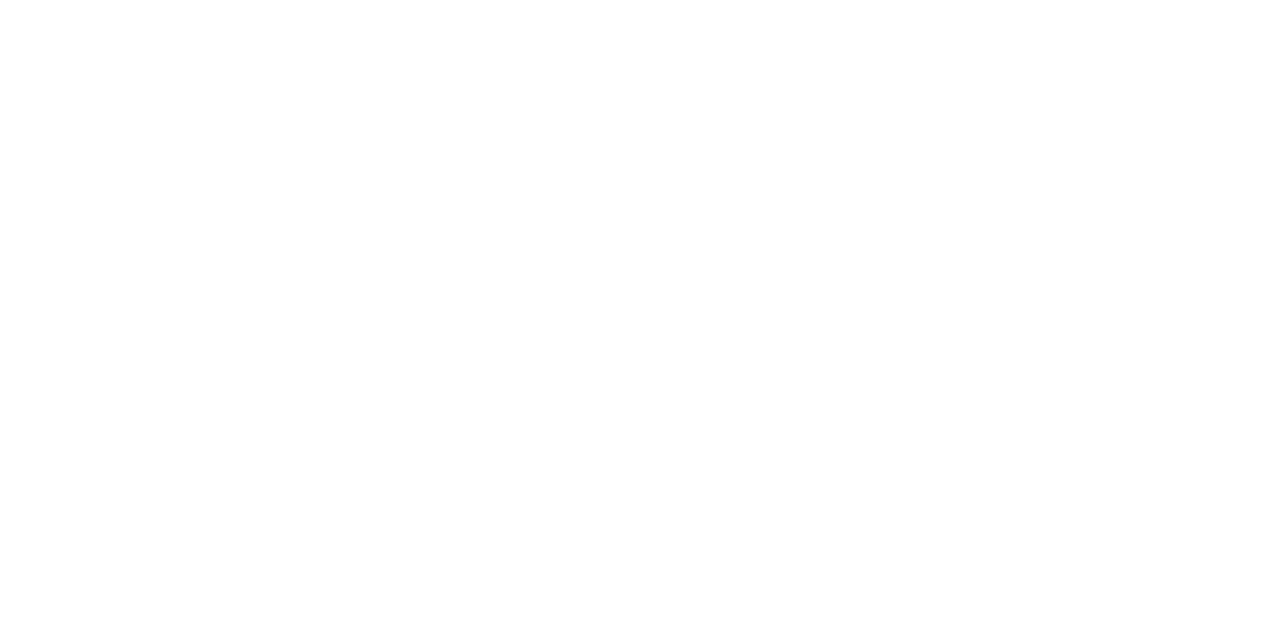
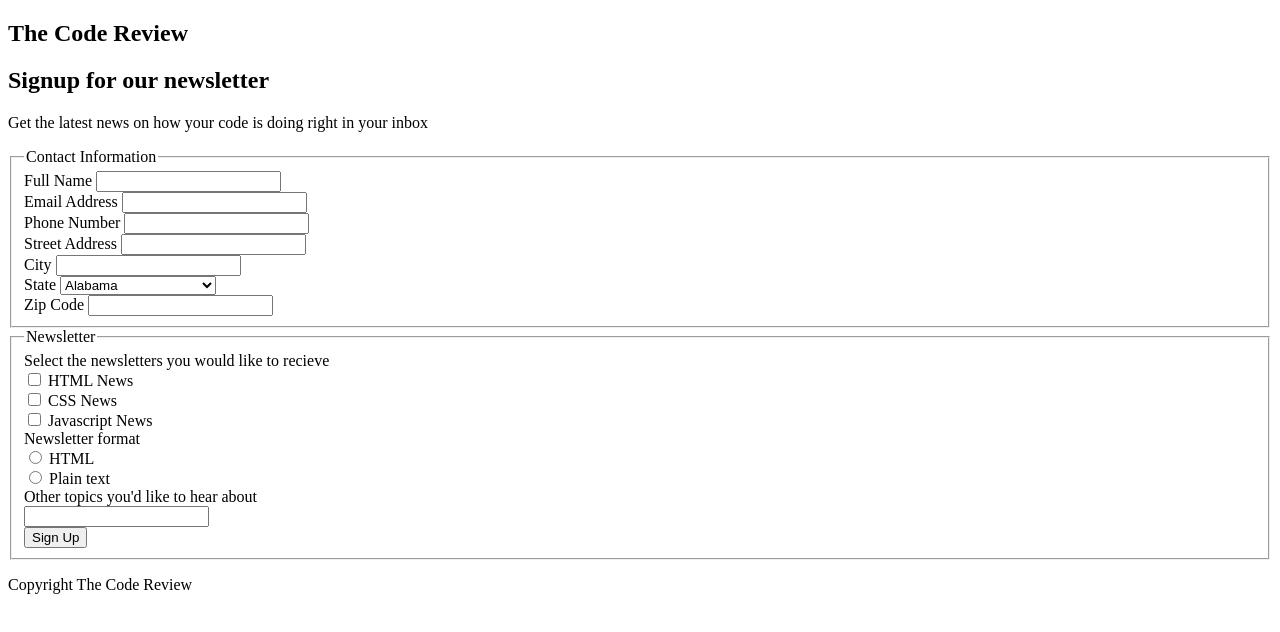
Before and after one commit to NathanClancy/techdegree-project-3, a plain HTML site: page index.html in a window 1280 px wide. Drawn offline with Linux system fonts and the light colour scheme.

Commit message:
Adding my HTML structure
Adding my HTML structure

```diff
--- a/index.html
+++ b/index.html
@@ -8,5 +8,129 @@
 </head>
 
 <body>
+<!-- Navigation -->
+<div>
+  <nav>
+    <h1>The Code Review</h1>
+  </nav>
+  <!-- Header -->
+  <header>
+    <h2>Signup for our newsletter</h2>
+    <p>Get the latest news on how your code is doing right in your inbox</p>
+  </header>
+</div>
+<!-- Form -->
+<main>
+  <div>
+  <form action="index.html" method="post">
+    <fieldset>
+      <legend>Contact Information</legend>
+      <label for="name">Full Name</label>
+      <input type="text" id="name" name="user_name">
+      <br>
+      <label for="email">Email Address</label>
+      <input type="email" id="email" name="user_email">
+      <br>
+      <label for="tel">Phone Number</label>
+      <input type="tel" id="tel" name="user_tel">
+      <br>
+      <label for="address">Street Address</label>
+      <input type="text" id="address" name="user_address">
+      <br>
+      <label for="city">City</label>
+      <input type="text" id="city" name="user_city">
+      <br>
+      <label for="state">State</label>
+      <select>
+        <optgroup  id="state" label="states">
+        <option value="AL">Alabama</option>
+        <option value="AK">Alaska</option>
+        <option value="AZ">Arizona</option>
+        <option value="AR">Arkansas</option>
+        <option value="CA">California</option>
+        <option value="CO">Colorado</option>
+        <option value="CT">Connecticut</option>
+        <option value="DE">Delaware</option>
+        <option value="DC">District Of Columbia</option>
+        <option value="FL">Florida</option>
+        <option value="GA">Georgia</option>
+        <option value="HI">Hawaii</option>
+        <option value="ID">Idaho</option>
+        <option value="IL">Illinois</option>
+        <option value="IN">Indiana</option>
+        <option value="IA">Iowa</option>
+        <option value="KS">Kansas</option>
+        <option value="KY">Kentucky</option>
+        <option value="LA">Louisiana</option>
+        <option value="ME">Maine</option>
+        <option value="MD">Maryland</option>
+        <option value="MA">Massachusetts</option>
+        <option value="MI">Michigan</option>
+        <option value="MN">Minnesota</option>
+        <option value="MS">Mississippi</option>
+        <option value="MO">Missouri</option>
+        <option value="MT">Montana</option>
+        <option value="NE">Nebraska</option>
+        <option value="NV">Nevada</option>
+        <option value="NH">New Hampshire</option>
+        <option value="NJ">New Jersey</option>
+        <option value="NM">New Mexico</option>
+        <option value="NY">New York</option>
+        <option value="NC">North Carolina</option>
+        <option value="ND">North Dakota</option>
+        <option value="OH">Ohio</option>
+        <option value="OK">Oklahoma</option>
+        <option value="OR">Oregon</option>
+        <option value="PA">Pennsylvania</option>
+        <option value="RI">Rhode Island</option>
+        <option value="SC">South Carolina</option>
+        <option value="SD">South Dakota</option>
+        <option value="TN">Tennessee</option>
+        <option value="TX">Texas</option>
+        <option value="UT">Utah</option>
+        <option value="VT">Vermont</option>
+        <option value="VA">Virginia</option>
+        <option value="WA">Washington</option>
+        <option value="WV">West Virginia</option>
+        <option value="WI">Wisconsin</option>
+        <option value="WY">Wyoming</option>
+        </optgroup>
+      </select>
+      <br>
+      <label for="zipcode">Zip Code</label>
+      <input type="text" id="zipcode" name="user_zipcode">
+      <br>
+    </fieldset>
+	  <fieldset>
+	  	<legend>Newsletter</legend>
+		  <label>Select the newsletters you would like to recieve</label><br>
+		  <input type="checkbox" id="htmlNews" value="html_news" name="user_newsletter">
+		  <label for="htmlNews">HTML News</label><br>
+		  <input type="checkbox" id="cssNews" value="css_news" name="user_newsletter">
+		  <label for="cssNews">CSS News</label><br>
+		  <input type="checkbox" id="javaNews" value="java_news" name="user_newsletter">
+		  <label for="javaNews">Javascript News</label><br>
+		  <label>Newsletter format</label><br>
+		  <input type="radio" id="html" value="html_format" name="user_format">
+		  <label for="html">HTML</label><br>
+		  <input type="radio" id="plain" value="plain_format" name="user_format">
+		  <label for="plain">Plain text</label><br>
+		  <label for="extra">Other topics you'd like to hear about</label><br>
+		  <input type="text" id="extra" name="user_information"><br>
+		  <button type="submit">Sign Up</button>
+		</fieldset>
+	</form>
+    </div>
+</main>
+
+<!-- Footer -->
+<div>
+	<footer>
+		<p>Copyright The Code Review</p>
+	</footer>
+</div>
+
+
+
 </body>
 </html>
```
